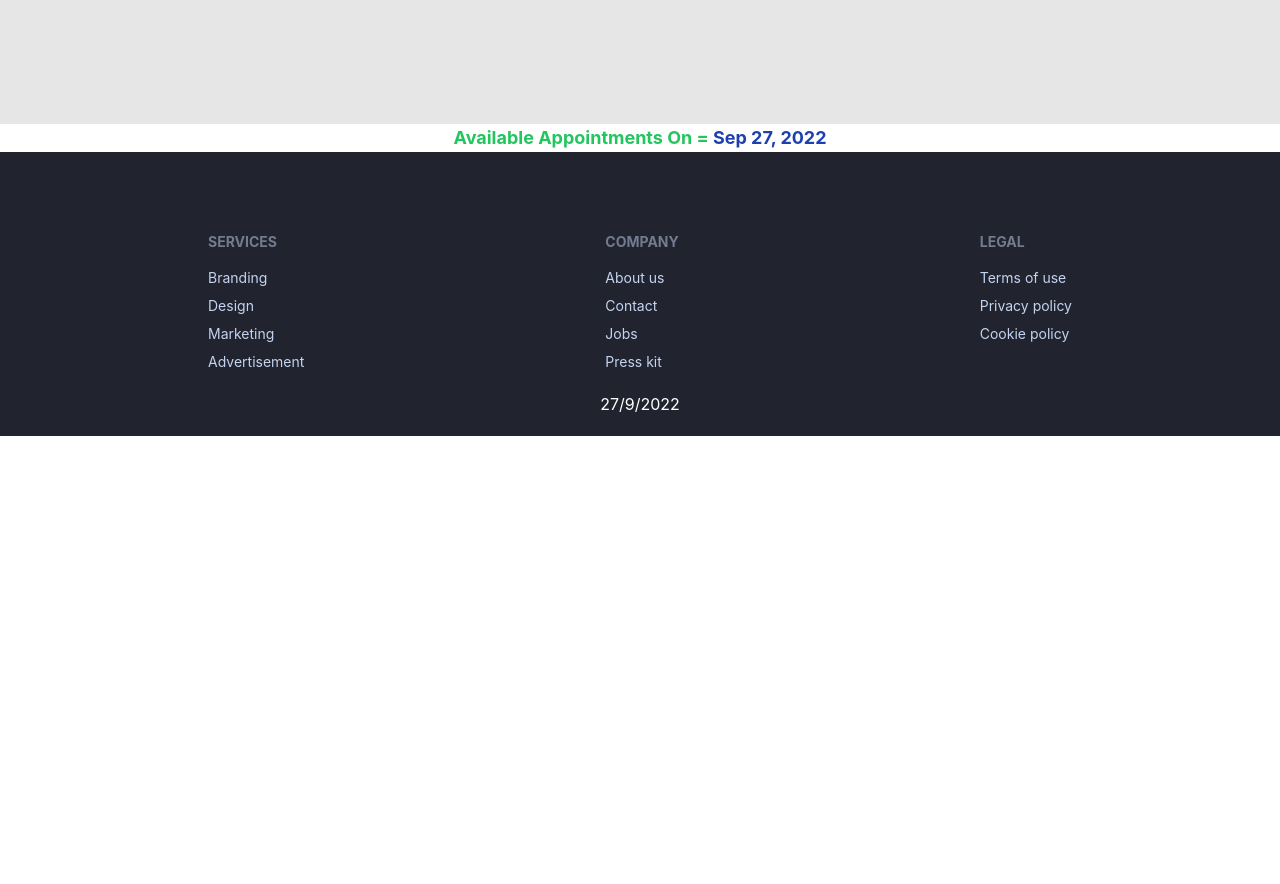
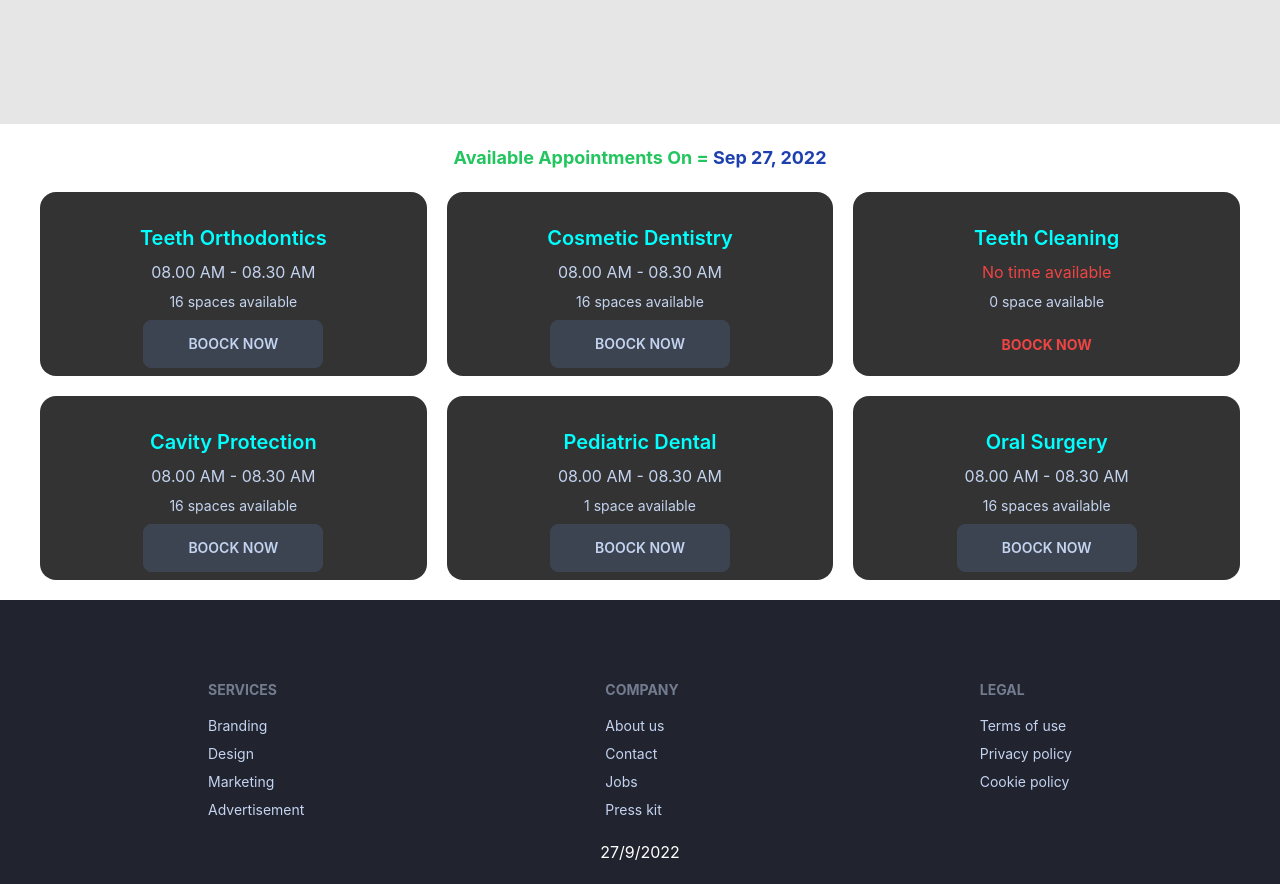
Before and after one commit to fozlerabbi9/Doctors-portal-again, a React (Create React App) app: page /appointment in a window 1280 px wide. Shown: the part 740-1624 px from the top of the page. Before the commit the page ends 1176 px from the top, so only its background shows below. Built offline with nearby package versions, Linux system fonts and the light colour scheme.

Commit message:
add conditional for appointment

```diff
--- a/public/faleData.json
+++ b/public/fakeData.json
@@ -47,22 +47,6 @@
       "_id": 3,
       "name": "Teeth Cleaning",
       "slots": [
-        "08.00 AM - 08.30 AM",
-        "08.30 AM - 09.00 AM",
-        "09.00 AM - 9.30 AM",
-        "09.30 AM - 10.00 AM",
-        "10.00 AM - 10.30 AM",
-        "10.30 AM - 11.00 AM",
-        "11.00 AM - 11.30 AM",
-        "11.30 AM - 12.00 AM",
-        "1.00 PM - 1.30 PM",
-        "1.30 PM - 2.00 PM",
-        "2.00 PM - 2.30 PM",
-        "2.30 PM - 3.00 PM",
-        "3.00 PM - 3.30 PM",
-        "3.30 PM - 4.00 PM",
-        "4.00 PM - 4.30 PM",
-        "4.30 PM - 5.00 PM"
       ]
     },
     {
@@ -91,22 +75,7 @@
       "_id": 5,
       "name": "Pediatric Dental",
       "slots": [
-        "08.00 AM - 08.30 AM",
-        "08.30 AM - 09.00 AM",
-        "09.00 AM - 9.30 AM",
-        "09.30 AM - 10.00 AM",
-        "10.00 AM - 10.30 AM",
-        "10.30 AM - 11.00 AM",
-        "11.00 AM - 11.30 AM",
-        "11.30 AM - 12.00 AM",
-        "1.00 PM - 1.30 PM",
-        "1.30 PM - 2.00 PM",
-        "2.00 PM - 2.30 PM",
-        "2.30 PM - 3.00 PM",
-        "3.00 PM - 3.30 PM",
-        "3.30 PM - 4.00 PM",
-        "4.00 PM - 4.30 PM",
-        "4.30 PM - 5.00 PM"
+        "08.00 AM - 08.30 AM"
       ]
     },
     {
--- a/src/ComponentFile/AppointmentFile/AvailableAppointments.js
+++ b/src/ComponentFile/AppointmentFile/AvailableAppointments.js
@@ -1,9 +1,19 @@
 import React from 'react';
 import { format } from 'date-fns';
+import { useState } from 'react';
+import { useEffect } from 'react';
+import SingleAppointment from './SingleAppointment';
 
 const AvailableAppointments = ({ currentDate }) => {
+    const [services, setService] = useState([]);
+    useEffect(() => {
+        fetch("fakeData.json")
+        .then(res => res.json())
+        .then(data => setService(data))
+    }, [])
+    console.log(services);
     return (
-        <div>
+        <div className='py-5'>
             {/* <p>{format(currentDate, 'PP')}</p> */}
 
             {
@@ -12,6 +22,18 @@ const AvailableAppointments = ({ currentDate }) => {
                     :
                     <p className='text-red-500 text-lg font-bold'>Please select a date first</p>
             }
+
+            <div className="grid grid-cols-3 gap-5 px-10 pt-5">
+                {
+                    services.map(service => <SingleAppointment
+                    key={service._id}
+                    service={service}
+                    currentDate={currentDate}
+                    ></SingleAppointment>)
+                }
+            </div>
+
+
         </div>
     );
 };
--- /dev/null
+++ b/src/ComponentFile/AppointmentFile/SingleAppointment.js
@@ -0,0 +1,34 @@
+import React from 'react';
+
+const SingleAppointment = ({ service, currentDate }) => {
+    const { name, slots } = service;
+
+    console.log(currentDate)
+    return (
+        <div>
+            {/* <select name="" id="">
+                <option value={slots}>{slots}</option>
+            </select> */}
+            <div style={{ backgroundColor: "rgba(0,0,0,0.8)" }} className="card text-neutral-content">
+                <div className="card-body items-center text-center">
+                    {/* <div className={`${currentDate ? "card-body items-center text-center" : "card-body items-center text-center cursor-no-drop"}`}> */}
+                    <h2 className="card-title text-accent">{name}</h2>
+                    {/* <p>{slots.length} spaces available</p> */}
+                    <p>
+                        {
+                            slots.length ? <span>{slots[0]}</span>
+                                :
+                                <span className='text-red-500'>No time available</span>
+                        }
+                    </p>
+                    <p className='text-sm'> {slots.length} {`${slots.length > 1 ? "spaces" : "space"}`} available</p>
+                    <div className="card-actions justify-center mb-6">
+                        <button  disabled={slots.length === 0} className={` ${currentDate ? "" : "cursor-no-drop"} ${slots.length === 0 ? "text-red-500 text-sm font-bold cursor-no-drop" : "btn"}`}>Boock Now</button>
+                    </div>
+                </div>
+            </div>
+        </div>
+    );
+};
+
+export default SingleAppointment;
```
